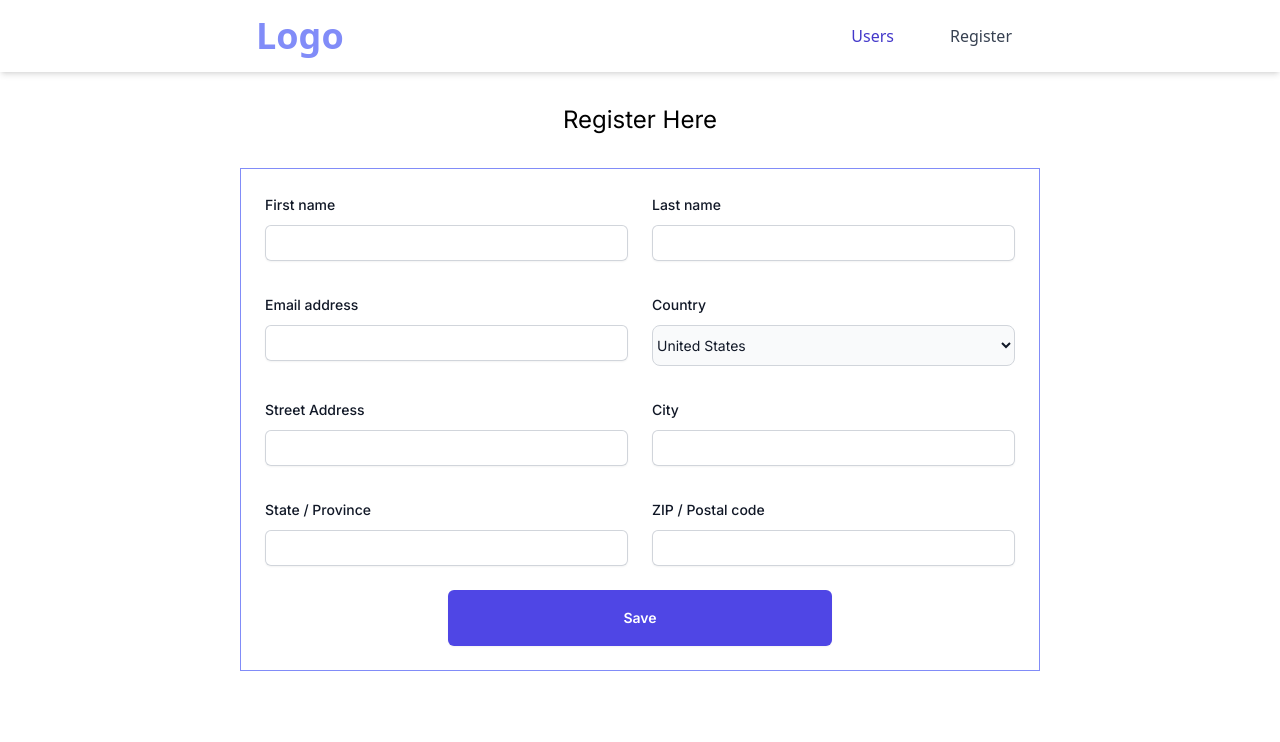
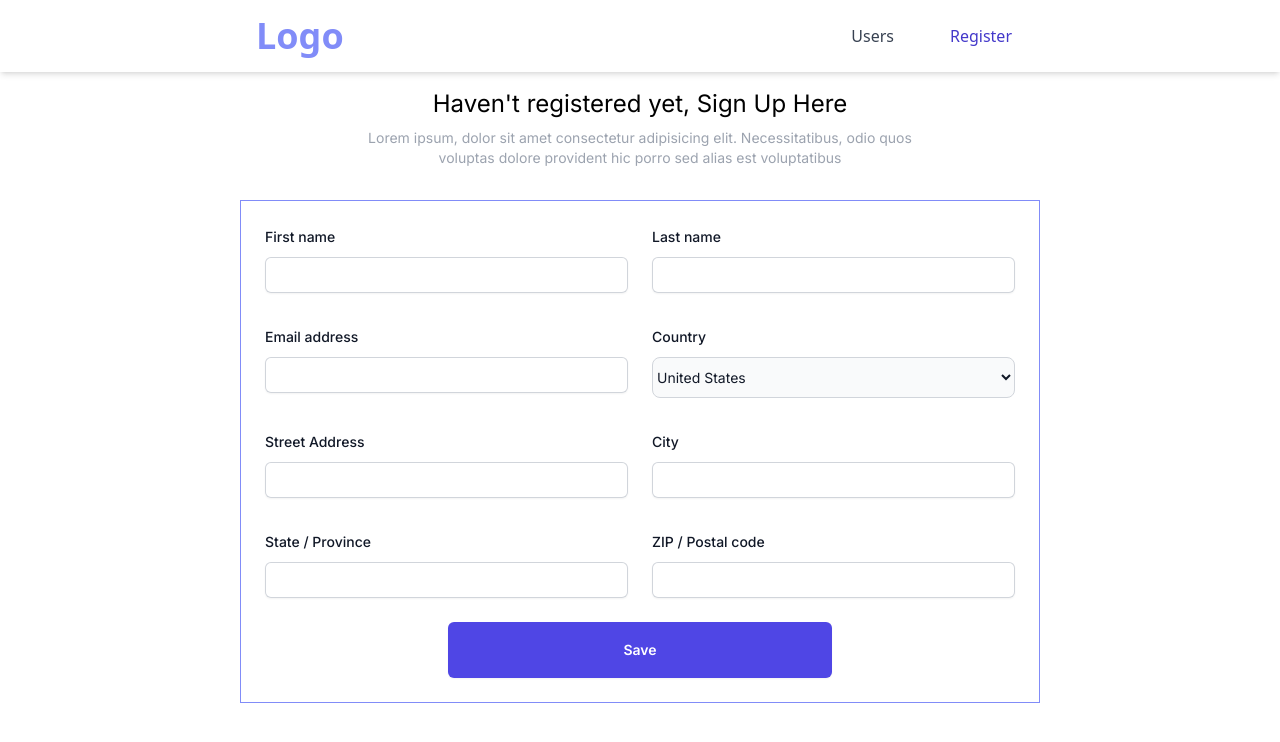
Before and after one commit to nahom-habtamu/reg-app, a Next.js app: page /register in a window 1280 px wide. Shown: the top 742 px of the page. Built offline with nearby package versions, Linux system fonts and the light colour scheme.

Commit message:
style: add more fixes to register page

```diff
--- a/src/pages/register.tsx
+++ b/src/pages/register.tsx
@@ -36,11 +36,18 @@ export default function Home() {
 
   return (
     <>
-      <NavBar activePage="/"/>
+      <NavBar activePage="register" />
       <main
         className={`flex min-h-screen flex-col items-center  ${inter.className}`}
       >
-        <div className="text-2xl p-8 ">Register Here</div>
+        <div className="text-2xl pt-4">
+          Haven't registered yet, Sign Up Here
+        </div>
+        <div className="text text-sm text-center text-gray-400 max-w-[600px] mx-auto mt-2 mb-8">
+          Lorem ipsum, dolor sit amet consectetur adipisicing elit.
+          Necessitatibus, odio quos voluptas dolore provident hic porro sed
+          alias est voluptatibus
+        </div>
         <form
           className="bg-white p-6 border border-indigo-400 min-w-[800px]"
           onSubmit={handleSubmit(onSubmit)}
```
